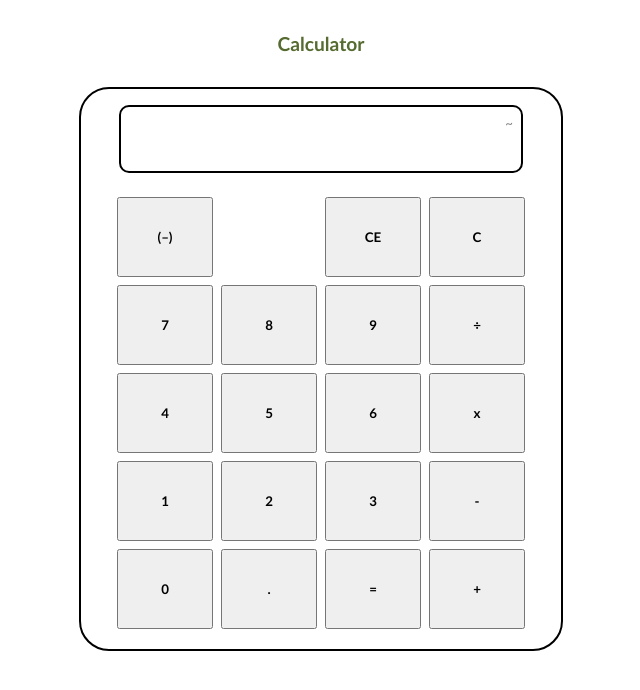
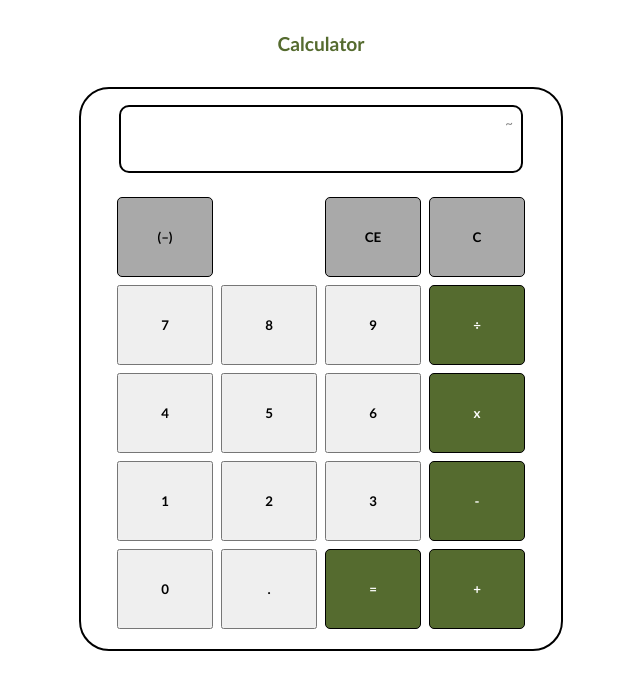
Before and after one commit to joshuacdj/calculator, a plain HTML site: page index.html in a window 1280 px wide. Shown: the whole page, without its empty margins (319-959 px from the left). Drawn offline with Linux system fonts and the light colour scheme.

Commit message:
Added colors to the buttons

```diff
--- a/index.html
+++ b/index.html
@@ -9,6 +9,10 @@
 </head>
 <body>
 
+    <div class="wrapper">
+
+
+    </div>
     <header>Calculator</header>
 
     <div class="calc-body">
--- a/script.js
+++ b/script.js
@@ -1,3 +1,4 @@
+const MAXDISPLAYLENGTH = 34;
 
 function add(a, b) {
 
@@ -141,6 +142,11 @@ numberBtns.forEach(numBtn => {
 
     numBtn.addEventListener("click", event => {
 
+        // If the display is full, do nothing
+        if (currCalc.length === 33) {
+            return;
+        }
+
         // If the recentType is equals, clear everything
         if (recentType === "equals") {
             clearEvery();
@@ -171,6 +177,11 @@ opBtns.forEach(opBtn => {
 
     opBtn.addEventListener("click", event => {
 
+        // If operator is the 33rd character, do nothing
+        if (currCalc.length === 33) {
+            return;
+        }
+
         recentType = "operator";
 
         op = opBtn.textContent;
@@ -187,7 +198,6 @@ opBtns.forEach(opBtn => {
         currDisplay.textContent = currCalc;
     })
 })
-
 
 // equals button event listener
 const equalsBtn = document.querySelector("#equals");
@@ -262,6 +272,11 @@ const negBtn = document.querySelector("#neg");
 
 negBtn.addEventListener("click", event => {
 
+    // If negative is the 33rd character, do nothing
+    if (currCalc.length === 33) {
+        return;
+    }
+
     recentType = "neg";
 
     // Either empty (first number is negative)
@@ -319,6 +334,11 @@ decBtn.addEventListener("click", event => {
 
         recentType = "dec";
 
+        // If the decimal is the 33rd character, do nothing
+        if (currCalc.length === 33) {
+            return;
+        }
+
         // If the most recent button pressed was an operator, add a space before the decimal point
         if (isRecentOp(currCalc)) {
             currCalc += " ";
@@ -341,4 +361,4 @@ decBtn.addEventListener("click", event => {
 
         currDisplay.textContent = currCalc;
 
-    });
+});
--- a/style.css
+++ b/style.css
@@ -1,3 +1,8 @@
+body {
+   /* prevent scrolling */
+   overflow: hidden;
+}
+
 header {
     font-family: 'Gill Sans', 'Gill Sans MT', Calibri, 'Trebuchet MS', sans-serif;
     text-align: center;
@@ -62,3 +67,25 @@ button {
 #clear-entry {
     margin-left: 6.5rem;
 }
+
+.operator, #equals{
+    background-color: darkolivegreen;
+    color: white;
+    border: 1px solid black;
+    border-radius: 5px;
+}
+
+.operator:hover, #equals:hover{
+    background-color: darkgreen;
+}
+
+#neg, #clear-entry, #clear{
+    background-color: darkgray;
+    color: black;
+    border: 1px solid black;
+    border-radius: 5px;
+}
+
+#neg:hover, #clear-entry:hover, #clear:hover {
+    background-color: gray;
+}
```
